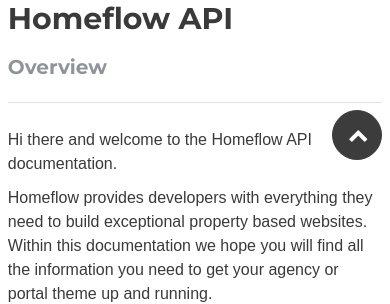
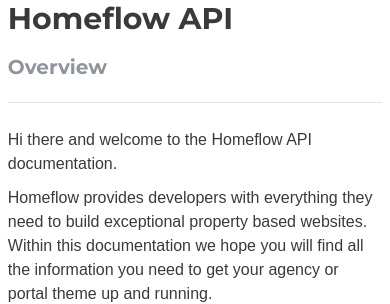
Before and after one commit to homeflow/homeflow.github.io, a Jekyll site: the page built from index.html, in a window 390 px wide. Shown: the part 722-1026 px from the top of the page. Built offline with Jekyll 4.4.1, drawn with Linux system fonts in a browser that asks for light colours.

Commit message:
Scroll top below a certain res causing problems

```diff
--- a/_includes/css/main.css
+++ b/_includes/css/main.css
@@ -678,6 +678,10 @@ footer .footer-below {
     #mobile-menu {
         display: block;
     }
+
+    .scroll-top {
+        display: none;
+    }
 }
 
 @media(max-width:622px) {
```
